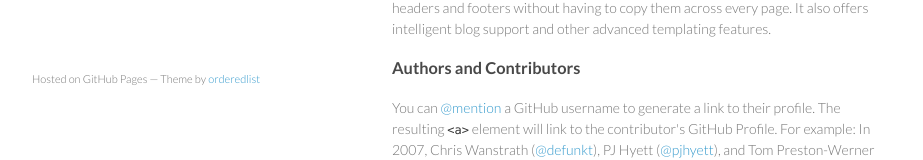
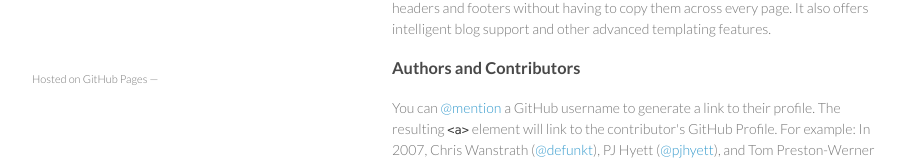
Before and after one commit to claydonkey/claydonkey.github.io, a plain HTML site: page index.html in a window 1280 px wide. Shown: the part 642-802 px from the top of the page, without its empty margins (178-1101 px from the left). Drawn offline with Linux system fonts and the light colour scheme.

Commit message:
Update index.html

```diff
--- a/index.html
+++ b/index.html
@@ -56,7 +56,7 @@ $ git checkout gh-pages
 <p>Having trouble with Pages? Check out the documentation at <a href="http://help.github.com/pages">http://help.github.com/pages</a> or contact <a href="mailto:support@github.com">support@github.com</a> and we’ll help you sort it out.</p>
       </section>
       <footer>
-        <p><small>Hosted on GitHub Pages &mdash; Theme by <a href="https://github.com/orderedlist">orderedlist</a></small></p>
+        <p><small>Hosted on GitHub Pages &mdash; </small></p>
       </footer>
     </div>
     <script src="javascripts/scale.fix.js"></script>
```
